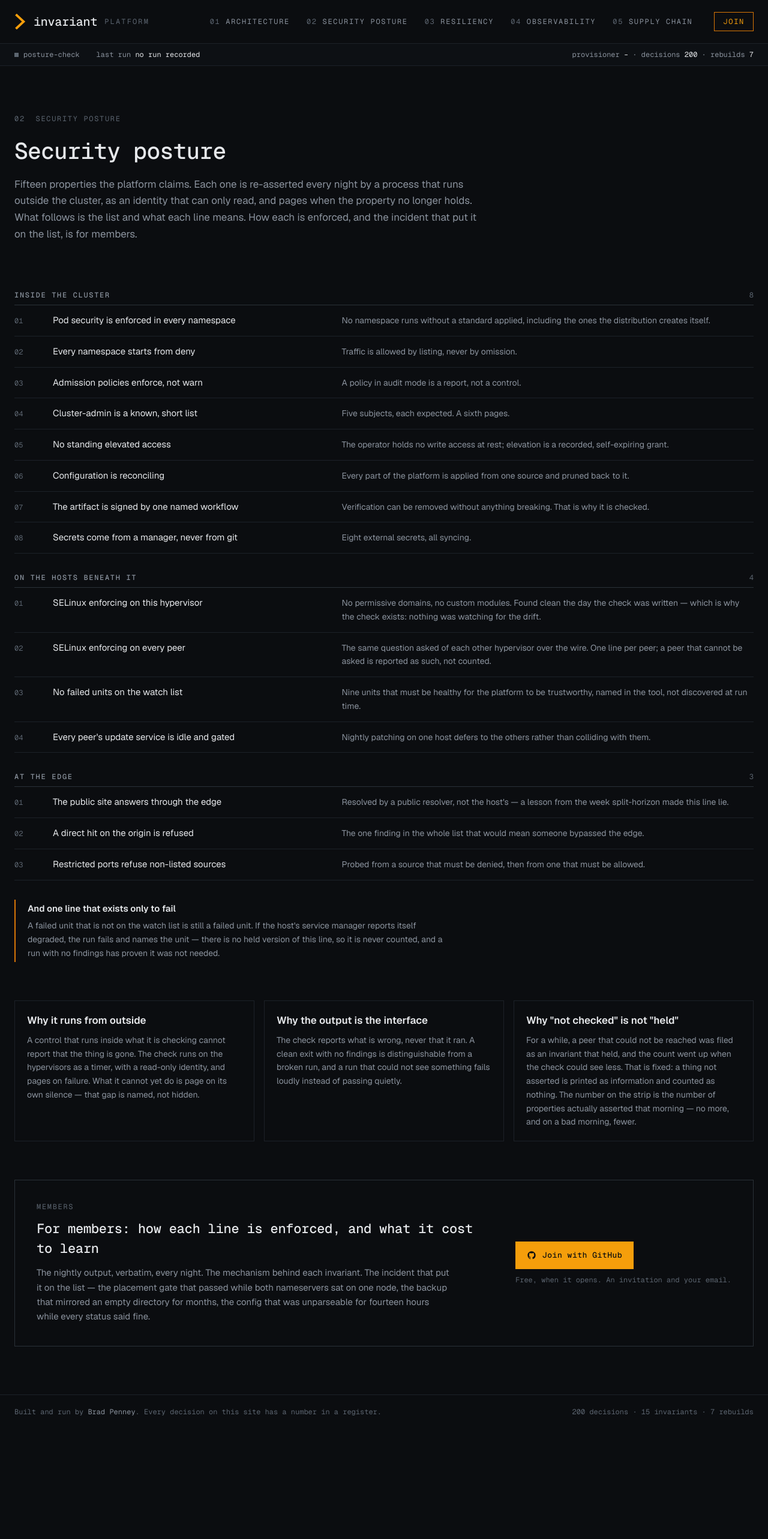
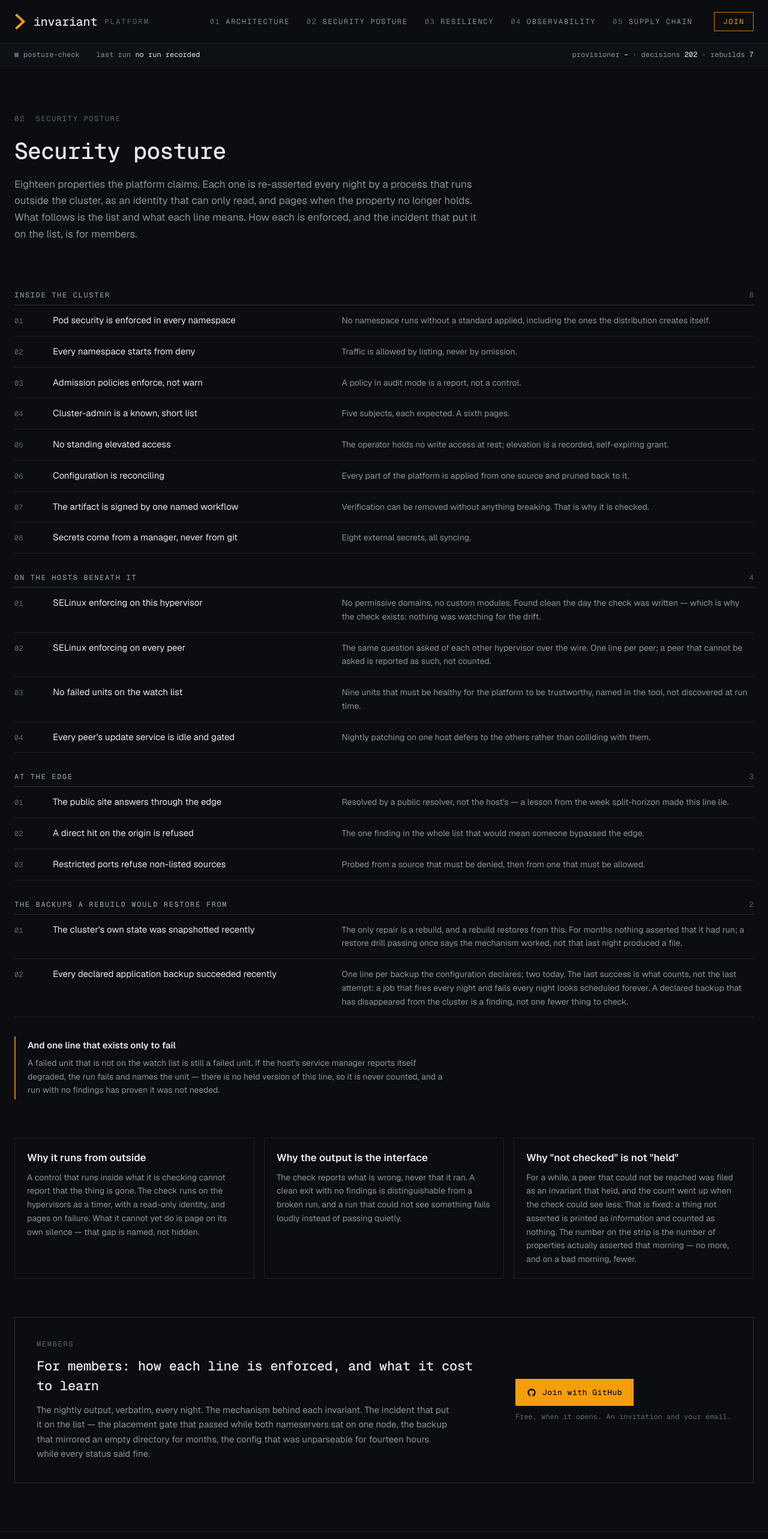
Before and after one commit to InvariantPlatform/site, a Next.js app: page /security-posture in a window 1280 px wide. Shown: the top 2566 px of the page at 60% size. Before the commit the page ends 2382 px from the top, so only its background shows below. Built offline with nearby package versions, Linux system fonts and the light colour scheme.

Commit message:
Eighteen invariants, 202 decisions
Signed-off-by: Brad Penney <penney.brad@protonmail.com>

```diff
--- a/content/home.ts
+++ b/content/home.ts
@@ -36,7 +36,7 @@ export const postureRun = {
 
 export const sections: CardData[] = [
   { title: "Architecture", href: "/architecture/", body: "Every component is described before it exists. The model leads; a component in the configuration that the model does not describe fails the build.", meta: "Public: the context view. Members: all five views, the model, and the decision register." },
-  { title: "Security posture", href: "/security-posture/", body: "Fifteen invariants, re-asserted nightly from outside the cluster. Failure pages. Silence is the known gap, and it is written down as one.", meta: "Public: the fifteen, and what each asserts. Members: how each is enforced, and the incident that created it." },
+  { title: "Security posture", href: "/security-posture/", body: "Eighteen invariants, re-asserted nightly from outside the cluster. Failure pages. Silence is the known gap, and it is written down as one.", meta: "Public: the eighteen, and what each asserts. Members: how each is enforced, and the incident that created it." },
   { title: "Resiliency", href: "/resiliency/", body: "There is no repair path. Anything broken is destroyed and rebuilt from a declaration, and every rebuild is measured against the last one.", meta: "Public: the principle and the scorecard. Members: seven rebuilds, three failures, what each one taught." },
   { title: "Observability", href: "/observability/", body: "Metrics, logs and alert rules live beside the cluster, not in it. A monitor inside the thing it monitors cannot report that the thing is gone.", meta: "Public: the rule and the shape. Members: the dashboards, the alert rules, and the alerting gap." },
   { title: "Supply chain", href: "/supply-chain/", body: "Nothing reaches the cluster except a signed artifact from one named workflow. Pushing to git deploys nothing; that is the point.", meta: "Public: the flow, and the three repositories. Members: the verification chain end to end, and the tenant boundary." },
--- a/content/security-posture.ts
+++ b/content/security-posture.ts
@@ -2,7 +2,7 @@ import type { Row } from "@/app/components/ui";
 
 export const intro = {
   title: "Security posture",
-  paragraphs: ["Fifteen properties the platform claims. Each one is re-asserted every night by a process that runs outside the cluster, as an identity that can only read, and pages when the property no longer holds. What follows is the list and what each line means. How each is enforced, and the incident that put it on the list, is for members."],
+  paragraphs: ["Eighteen properties the platform claims. Each one is re-asserted every night by a process that runs outside the cluster, as an identity that can only read, and pages when the property no longer holds. What follows is the list and what each line means. How each is enforced, and the incident that put it on the list, is for members."],
 };
 
 export const groups: { name: string; rows: Row[] }[] = [
@@ -27,9 +27,13 @@ export const groups: { name: string; rows: Row[] }[] = [
     { k: "A direct hit on the origin is refused", v: "The one finding in the whole list that would mean someone bypassed the edge." },
     { k: "Restricted ports refuse non-listed sources", v: "Probed from a source that must be denied, then from one that must be allowed." },
   ]},
+  { name: "The backups a rebuild would restore from", rows: [
+    { k: "The cluster's own state was snapshotted recently", v: "The only repair is a rebuild, and a rebuild restores from this. For months nothing asserted that it had run; a restore drill passing once says the mechanism worked, not that last night produced a file." },
+    { k: "Every declared application backup succeeded recently", v: "One line per backup the configuration declares; two today. The last success is what counts, not the last attempt: a job that fires every night and fails every night looks scheduled forever. A declared backup that has disappeared from the cluster is a finding, not one fewer thing to check." },
+  ]},
 ];
 
-// Lines that exist only to fail. They are never in the fifteen; when one fires
+// Lines that exist only to fail. They are never in the count; when one fires
 // it is a finding, and the count on the strip says so.
 export const failOnly = {
   title: "And one line that exists only to fail",
--- a/site.config.ts
+++ b/site.config.ts
@@ -6,7 +6,7 @@ export const site = {
   description:
     "A small, security-first Kubernetes platform that re-asserts its own posture every night, from outside itself, and whose only repair is a rebuild from a declaration.",
   author: { name: "Brad Penney", url: "https://www.bradpenney.io" },
-  stats: { decisions: 200, invariants: 15, rebuilds: 7, restoreDrills: 2, failureDomains: 2 },
+  stats: { decisions: 202, invariants: 18, rebuilds: 7, restoreDrills: 2, failureDomains: 2 },
   // The register's categories, with the count of decisions in each. Generated
   // from the register's index; a category's count moves when a decision lands.
   register: [
@@ -17,7 +17,7 @@ export const site = {
     { name: "Secrets and identity", n: 8 },
     { name: "Supply chain and releases", n: 15 },
     { name: "GitOps and config delivery", n: 9 },
-    { name: "Storage, backup and disaster recovery", n: 14 },
+    { name: "Storage, backup and disaster recovery", n: 16 },
     { name: "Observability and alerting", n: 26 },
     { name: "Workloads and migrations", n: 10 },
     { name: "Engineering practice", n: 26 },
```
